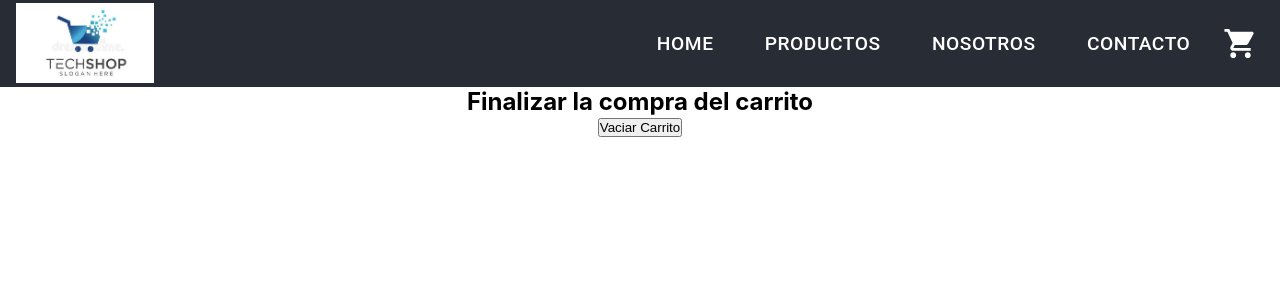
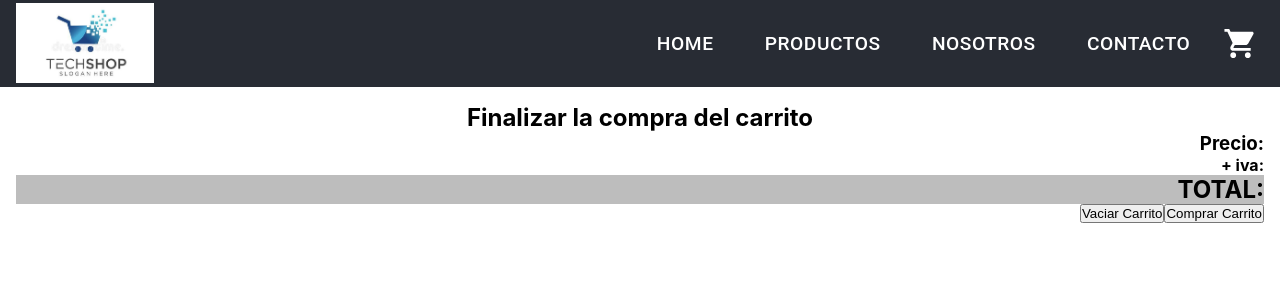
Before and after one commit to LoboAlejandro/ReactJs, a React (Create React App) app: page /cart in a window 1280 px wide. Shown: the top 300 px of the page. Built offline with nearby package versions, Linux system fonts and the light colour scheme; the HTML template or start-up script is replaced by a standard one.

Commit message:
correcciones context

```diff
--- a/src/App.css
+++ b/src/App.css
@@ -357,6 +357,10 @@
   align-self: flex-end;
 }
 
+.cartContainer{
+  padding: 1rem;
+}
+
 .itemCartFinal{
   display: flex;
   flex-direction: row;
@@ -374,3 +378,18 @@
 .divDataCarrito{
   text-align: center;
 }
+
+.divPrecios{
+  text-align: end;
+}
+
+.divPrecios h2{
+  background-color: #bdbdbd;
+}
+
+.divBotoneraCarrito{
+
+  display: flex;
+  flex-direction: row;
+  justify-content: end;
+}
--- a/src/components/Main/ItemCart.js
+++ b/src/components/Main/ItemCart.js
@@ -28,14 +28,15 @@ export default function ItemCart(){
                         </div>
                     )
                 })}
-                {
-                    <div>
-                        <h3></h3>
-                        <h4></h4>
-                        <h2></h2>
-                    </div>
-                }
-                <button onClick={clearCart}>Vaciar Carrito</button>
+                <div className="divPrecios">
+                    <h3>Precio: </h3>
+                    <h4>+ iva: </h4>
+                    <h2>TOTAL: </h2>
+                </div>
+                <div className="divBotoneraCarrito">
+                    <button onClick={clearCart}>Vaciar Carrito</button>
+                    <button>Comprar Carrito</button>
+                </div>
             </div>
         </>
     )
```
